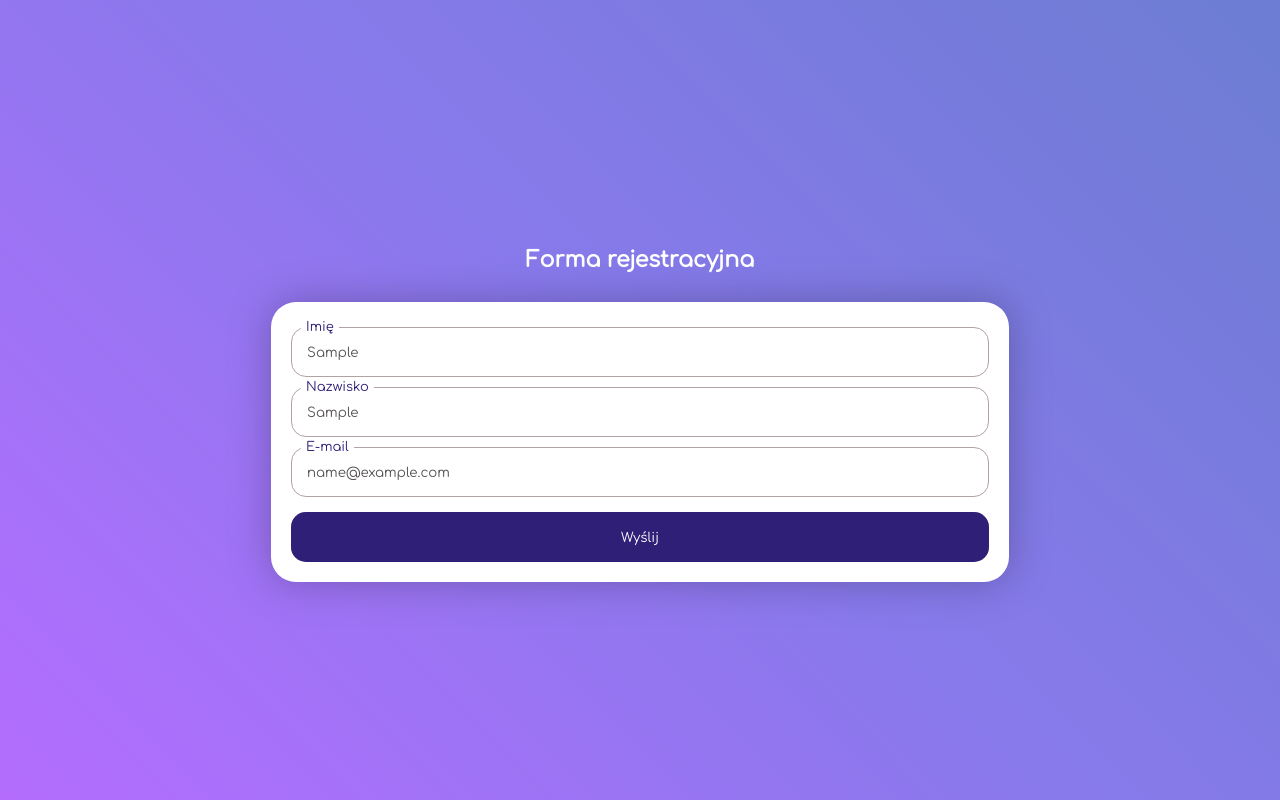
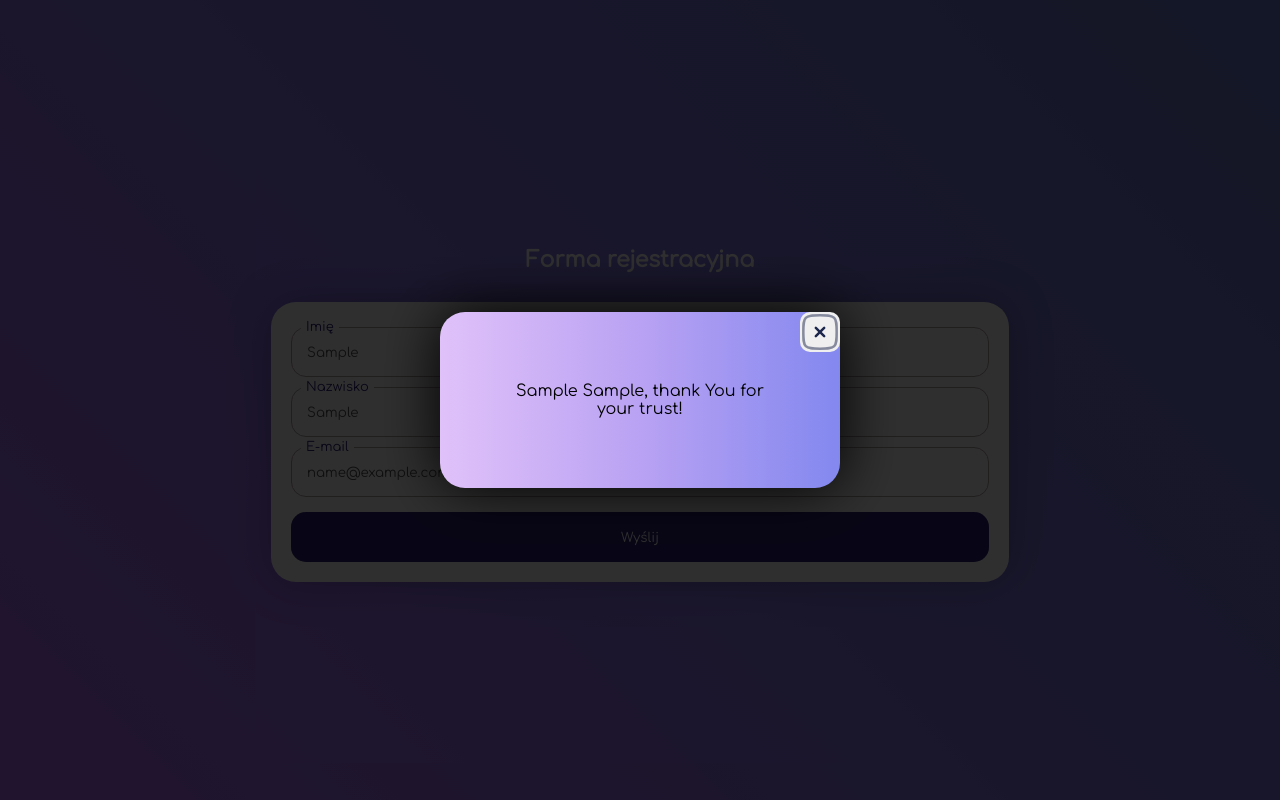
Before and after one commit to hannadzenis/RegWebSite, a website: page src/index.html in a window 1280 px wide. Both pictures are taken after typing "Sample", "Sample", "name@example.com" into the empty fields and a click on the button "Wyślij". Drawn offline with nearby package versions, Linux system fonts and the light colour scheme; files that its build step writes are made by us from their sources.

Commit message:
feat: validations corrected & message about successful registration added

```diff
--- a/src/index.html
+++ b/src/index.html
@@ -18,14 +18,14 @@
 
                 <h1 class="registration__title">Forma rejestracyjna</h1>
 
-                <form class="registration__form">
+                <form class="registration__form" id="form">
 
                     <div class="registration__form_item">
-                        <input id='input' class= '_req'  type="text" name="user_name" required autocomplete="none">
+                        <input id='input' class= '_req name'  type="text" name="user_name" required autocomplete="none">
                         <label for="">Imię</label>
                     </div>
                     <div class="registration__form_item">
-                        <input id='input' class='_req'  type="text" name="user_surname" required autocomplete="none">
+                        <input id='input' class='_req name'  type="text" name="user_surname" required autocomplete="none">
                         <label for="">Nazwisko</label>
                     </div>
                     <div class="registration__form_item">
@@ -49,6 +49,19 @@
             </div>
         </div>
 
+        <div class="overlay">
+            <div class="success-message">
+                <div class="success-message__text" id="success"></div>
+                <button class="success-message__button">
+                    <div class="success-message__button_close">
+                        <svg viewBox="0 0 24 24" fill="none" xmlns="http://www.w3.org/2000/svg">
+                            <path opacity="0.5" d="M2 12C2 7.28595 2 4.92893 3.46447 3.46447C4.92893 2 7.28595 2 12 2C16.714 2 19.0711 2 20.5355 3.46447C22 4.92893 22 7.28595 22 12C22 16.714 22 19.0711 20.5355 20.5355C19.0711 22 16.714 22 12 22C7.28595 22 4.92893 22 3.46447 20.5355C2 19.0711 2 16.714 2 12Z" stroke="#1C274C" stroke-width="1.5"/>
+                            <path d="M14.5 9.50002L9.5 14.5M9.49998 9.5L14.5 14.5" stroke="#1C274C" stroke-width="1.5" stroke-linecap="round"/>
+                            </svg>
+                        </div>
+                </button>
+            </div>
+        </div>
     </body>
 
     <script type="module" src="./js/main.js"></script>
--- a/src/js/main.js
+++ b/src/js/main.js
@@ -1,9 +1,13 @@
 //Walidacje formularza
 
-const inputs = document.querySelectorAll('#input')
+const inputs = document.querySelectorAll('#input');
+const nameInput = document.querySelectorAll('.name');
 const formSubmitButton = document.querySelector('.button');
 const validationWindow  = document.querySelector('.validation-alert');
 const emailInput = document.querySelector('.email');
+const successMessage = document.querySelector('.success-message');
+const overlay = document.querySelector('.overlay');
+
 
 const checkInputsForEmptyness = () => {
     formSubmitButton.addEventListener('click', (e) => {
@@ -17,12 +21,14 @@ const checkInputsForEmptyness = () => {
                 highlightRemove(input);
             }
         })
-        validateEmail(emailInput.value) ? alert('true') : highlightWrongInput(emailInput);
+        validateEmail(emailInput.value) ? successfulFormMessage() : highlightWrongInput(emailInput)&openValidationWindow();
     })
 }
 
+
 function openValidationWindow(){
     validationWindow.classList.add('active-window');
+    setTimeout(closeValidationWindow, 5000);
 }
 
 function closeValidationWindow(){
@@ -31,12 +37,10 @@ function closeValidationWindow(){
 
 function highlightWrongInput(item){
     item.classList.add('highlight-red');
-    // console.log(item, item.classList);
 }
 
 function highlightRemove(item){
     item.classList.remove('highlight-red');
-    // console.log(item, item.classList);
 }
 
 function validateEmail(email) {
@@ -45,5 +49,29 @@ function validateEmail(email) {
     );
 };
 
+//successful registration message
+function successfulFormMessage(){
+    //just in case name corrections
+    const name = nameInput[0].value.charAt(0).toUpperCase() + nameInput[0].value.slice(1);
+    const surname = nameInput[1].value.charAt(0).toUpperCase() + nameInput[1].value.slice(1);
+
+    const userName = name + " " + surname;
+
+    //open message
+    if(checkInputsForEmptyness){
+        document.getElementById("success").innerHTML =`${userName}, thank You for your trust!`;
+        successMessage.classList.add('active');
+        overlay.setAttribute('style', 'display: block');
+    }
+
+    //close message
+    const btnClose = document.querySelector('.success-message__button');
+    btnClose.addEventListener('click', ()=>{
+        successMessage.classList.remove('active');
+        overlay.removeAttribute('style', 'display: block');
+        document.getElementById('form').reset()
+    })
+}
+
 
 checkInputsForEmptyness()
--- /dev/null
+++ b/src/sass/blocks/_success-message.scss
@@ -0,0 +1,52 @@
+.success-message{
+    display: none;
+
+    max-width: 400px;
+    padding: 70px;
+
+    position: absolute;
+    top: 50%;
+    left: 50%;
+    transform: translate(-50%, -50%);
+
+    background: linear-gradient(90deg, #e0c1f9,#b9a2f3,#8388ef);
+    color: rgb(0, 0, 0);
+    border-radius: 25px;
+    filter: drop-shadow(0px 0px 30px rgb(0, 0, 0));
+    text-align: center;
+
+    transition: 0.5s all;
+
+    &__button{
+        position: absolute;
+        top: 0;
+        right: 0;
+        border: none;
+        border-radius: 10px;
+        cursor: pointer;
+        &_close{
+            max-width: 40px;
+            height: 40px;
+            svg{
+                width: 100%;
+                height: 100%;
+                object-fit: cover;
+            }
+        }
+    }
+}
+
+.active{
+    display: block;
+}
+
+.overlay{
+    display: none;
+    position: fixed;
+    top: 0;
+    left: 0;
+    width: 100%;
+    height: 100%;
+    background-color: rgba(0, 0, 0, 0.815);
+    z-index: 500;
+}
--- a/src/sass/style.scss
+++ b/src/sass/style.scss
@@ -26,6 +26,7 @@ body {
 // blocks
 @import "blocks/reg.scss";
 @import "blocks/validation-alert.scss";
+@import "blocks/success-message.scss";
 
 // media files
 @import "base/media";
```
Also changed, not shown: dist/css/style.min.css, dist/index.html, dist/js/main.js.
